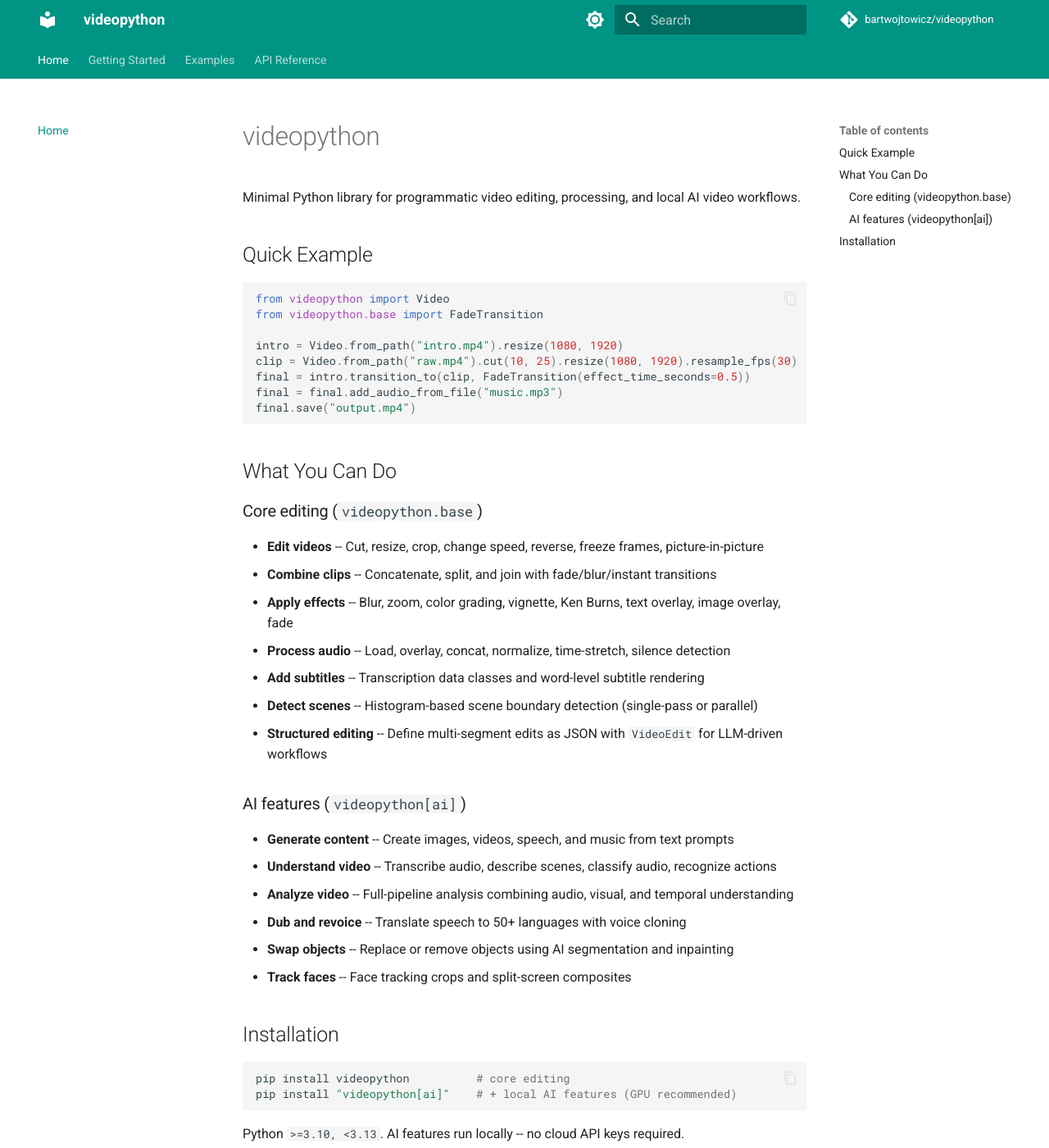
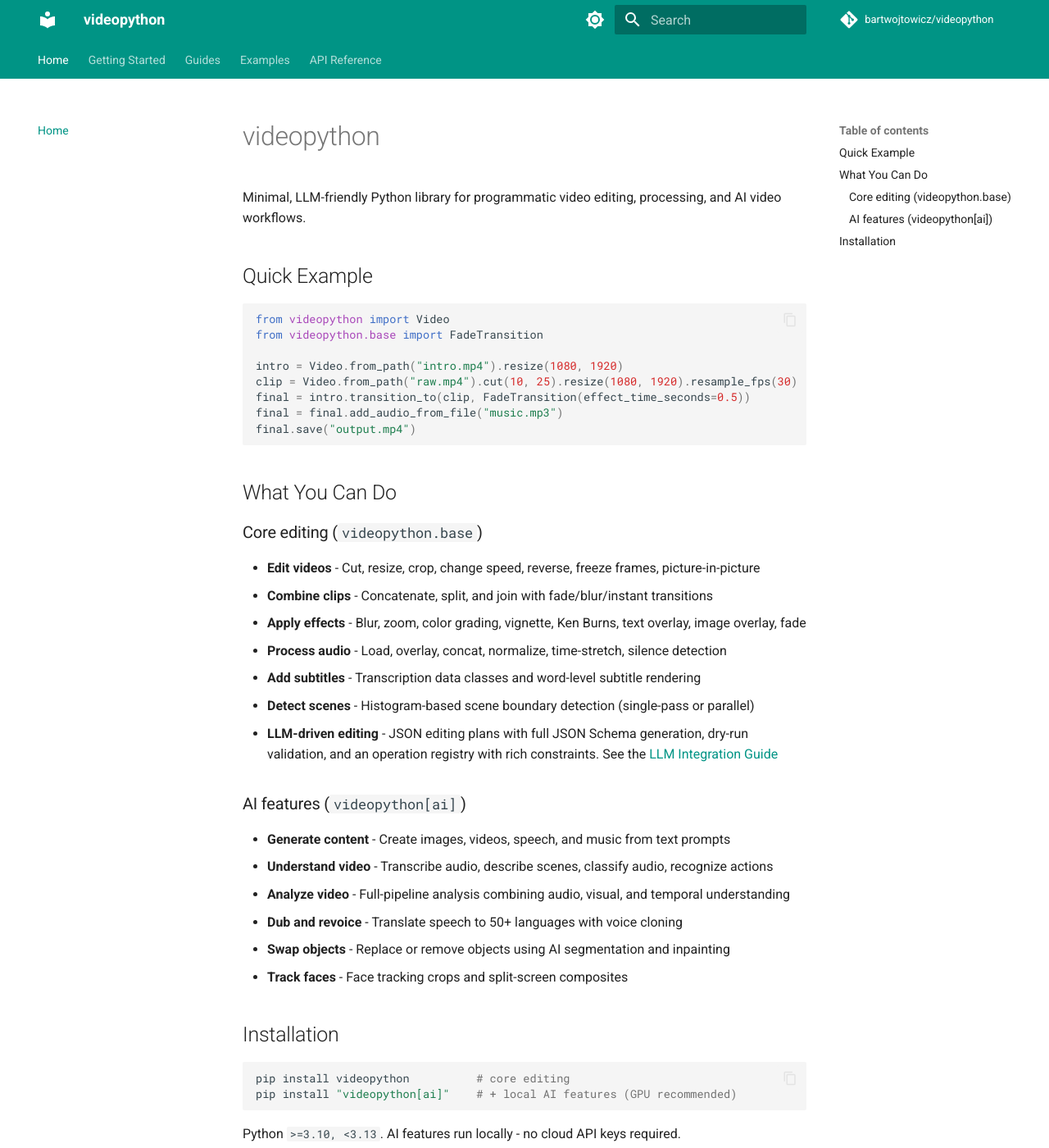
Before and after one commit to BartWojtowicz/videopython, an MkDocs documentation site: the page built from docs/index.md, in a window 1280 px wide and 1400 px high. Shown: the whole window at 82% size. Built offline with MkDocs 1.6.1 and Material for MkDocs 9.7.7, drawn with Linux system fonts in a browser that asks for light colours; comment, search, counter and statistics services are not loaded.

Commit message:
Add LLM integration guide and update docs to highlight LLM capabilities (#202)
Add docs/guides/llm-integration.md with OpenAI and Anthropic examples,
operation discovery, schema constraints, validation patterns, and agent
tips. Update README, docs home page, editing and registry API docs to
emphasize LLM-friendly features. Add Guides nav section and missing
Editing Plans / Operation Registry entries to mkdocs nav.

````diff
--- a/docs/index.md
+++ b/docs/index.md
@@ -1,6 +1,6 @@
 # videopython
 
-Minimal Python library for programmatic video editing, processing, and local AI video workflows.
+Minimal, LLM-friendly Python library for programmatic video editing, processing, and AI video workflows.
 
 ## Quick Example
 
@@ -19,22 +19,22 @@ final.save("output.mp4")
 
 ### Core editing (`videopython.base`)
 
-- **Edit videos** -- Cut, resize, crop, change speed, reverse, freeze frames, picture-in-picture
-- **Combine clips** -- Concatenate, split, and join with fade/blur/instant transitions
-- **Apply effects** -- Blur, zoom, color grading, vignette, Ken Burns, text overlay, image overlay, fade
-- **Process audio** -- Load, overlay, concat, normalize, time-stretch, silence detection
-- **Add subtitles** -- Transcription data classes and word-level subtitle rendering
-- **Detect scenes** -- Histogram-based scene boundary detection (single-pass or parallel)
-- **Structured editing** -- Define multi-segment edits as JSON with `VideoEdit` for LLM-driven workflows
+- **Edit videos** - Cut, resize, crop, change speed, reverse, freeze frames, picture-in-picture
+- **Combine clips** - Concatenate, split, and join with fade/blur/instant transitions
+- **Apply effects** - Blur, zoom, color grading, vignette, Ken Burns, text overlay, image overlay, fade
+- **Process audio** - Load, overlay, concat, normalize, time-stretch, silence detection
+- **Add subtitles** - Transcription data classes and word-level subtitle rendering
+- **Detect scenes** - Histogram-based scene boundary detection (single-pass or parallel)
+- **LLM-driven editing** - JSON editing plans with full JSON Schema generation, dry-run validation, and an operation registry with rich constraints. See the [LLM Integration Guide](guides/llm-integration.md)
 
 ### AI features (`videopython[ai]`)
 
-- **Generate content** -- Create images, videos, speech, and music from text prompts
-- **Understand video** -- Transcribe audio, describe scenes, classify audio, recognize actions
-- **Analyze video** -- Full-pipeline analysis combining audio, visual, and temporal understanding
-- **Dub and revoice** -- Translate speech to 50+ languages with voice cloning
-- **Swap objects** -- Replace or remove objects using AI segmentation and inpainting
-- **Track faces** -- Face tracking crops and split-screen composites
+- **Generate content** - Create images, videos, speech, and music from text prompts
+- **Understand video** - Transcribe audio, describe scenes, classify audio, recognize actions
+- **Analyze video** - Full-pipeline analysis combining audio, visual, and temporal understanding
+- **Dub and revoice** - Translate speech to 50+ languages with voice cloning
+- **Swap objects** - Replace or remove objects using AI segmentation and inpainting
+- **Track faces** - Face tracking crops and split-screen composites
 
 ## Installation
 
@@ -43,6 +43,6 @@ pip install videopython          # core editing
 pip install "videopython[ai]"    # + local AI features (GPU recommended)
 ```
 
-Python `>=3.10, <3.13`. AI features run locally -- no cloud API keys required.
+Python `>=3.10, <3.13`. AI features run locally - no cloud API keys required.
 
 See the [Installation Guide](getting-started/installation.md) for FFmpeg setup and details.
--- a/mkdocs.yml
+++ b/mkdocs.yml
@@ -64,6 +64,8 @@ nav:
   - Getting Started:
       - Installation: getting-started/installation.md
       - Quick Start: getting-started/quickstart.md
+  - Guides:
+      - LLM & AI Agent Integration: guides/llm-integration.md
   - Examples:
       - Social Media Clip: examples/social-clip.md
       - AI-Generated Video: examples/ai-video.md
@@ -75,6 +77,8 @@ nav:
           - Video: api/core/video.md
           - Audio: api/core/audio.md
           - Scene Detection: api/core/scene.md
+      - Editing Plans: api/editing.md
+      - Operation Registry: api/registry.md
       - Transforms: api/transforms.md
       - Transitions: api/transitions.md
       - Effects: api/effects.md
````
Also changed, not shown: README.md (+46 -10 lines), docs/api/editing.md (+20 -2 lines), docs/api/registry.md (+3 -1 lines), docs/guides/llm-integration.md (added, +261 -0 lines), 1 other file.
